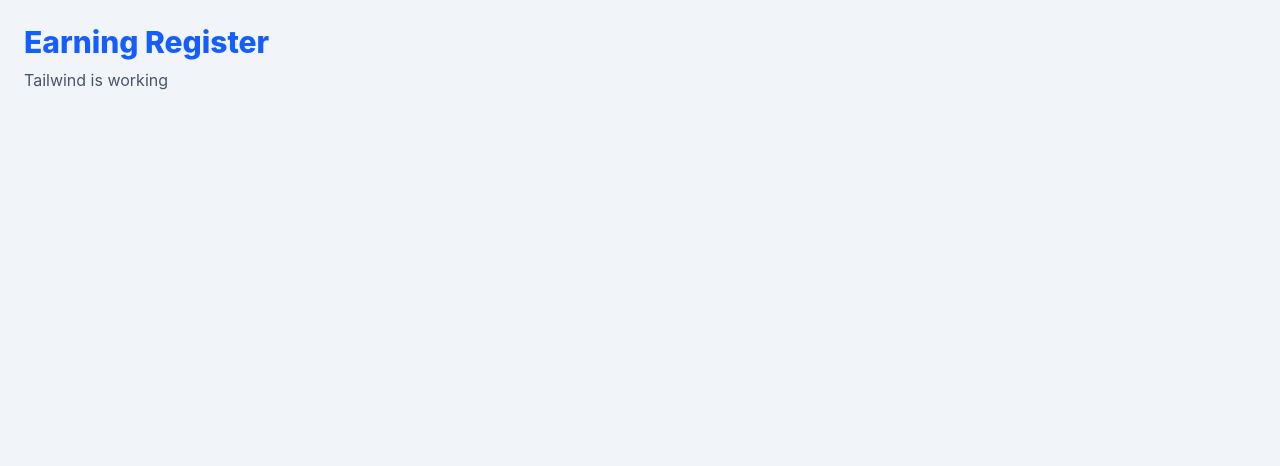
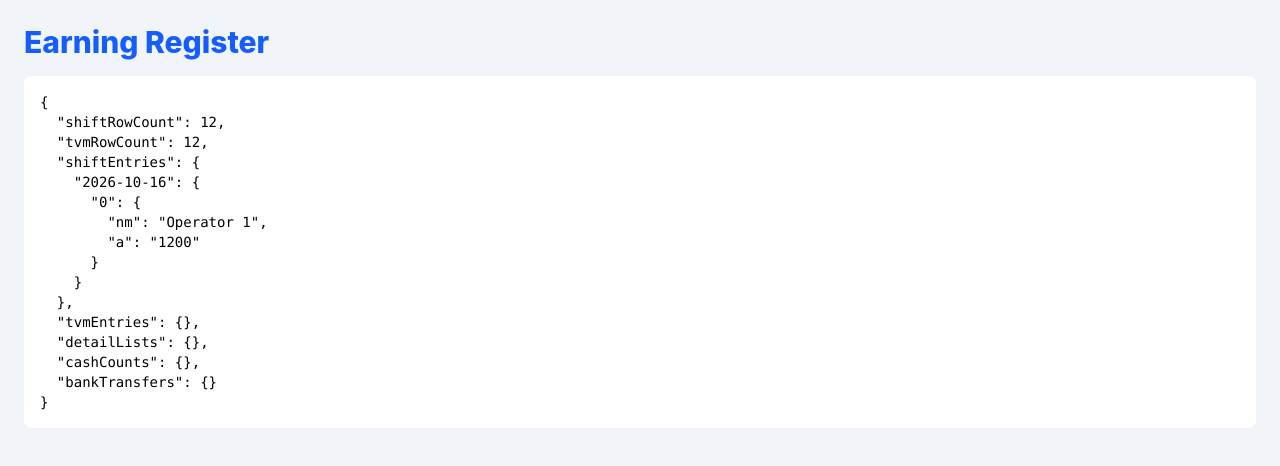
Before and after one commit to vineetsingh23/dmrc-earning, a React (Vite) app: page / in a window 1280 px wide. Shown: the top 466 px of the page. Built offline with nearby package versions, Linux system fonts and the light colour scheme.

Commit message:
data types

```diff
--- a/src/App.tsx
+++ b/src/App.tsx
@@ -1,10 +1,14 @@
 import React from 'react'
+import { createEmptyRegisterState } from './lib/registerTypes'
 
 export default function App() {
+  const state = createEmptyRegisterState();
+
+  state.shiftEntries['2026-10-16'] = {0: { nm: 'Operator 1' , a : '1200'}}
   return (
     <div className='min-h-screen bg-slate-100 p-6'>
     <h1 className='text-3xl text-blue-600 font-extrabold'>Earning Register</h1>
-    <p className='mt-2 text-slate-600'> Tailwind is working</p>
+    <pre className='mt-4 rounded-lg bg-white p-4 text-sm'>{JSON.stringify(state,null,2)}</pre>
     </div>
   )
 }
--- /dev/null
+++ b/src/lib/registerTypes.ts
@@ -0,0 +1,28 @@
+export type RegisterRow = Record<string,string>;
+
+export interface BankTransfer{
+    amount:number;
+    slipNumber:string;
+    noteCounts:Record<string,number>;
+    sentAt:string | null;
+}
+
+export interface RegisterState {
+    shiftRowCount:number;
+    tvmRowCount:number;
+    shiftEntries:Record<string, Record<number, RegisterRow>>;
+    tvmEntries: Record<string, Record<number, RegisterRow>>;
+    detailLists: Record<string, Record<string, string[][]>>;
+    cashCounts: Record<string, Record<string, number>>;
+    bankTransfers: Record<string, BankTransfer>;
+}
+
+export const createEmptyRegisterState =() : RegisterState =>({
+    shiftRowCount:12,
+    tvmRowCount:12,
+    shiftEntries:{},
+    tvmEntries:{},
+    detailLists:{},
+    cashCounts:{},
+    bankTransfers:{},
+})
```
